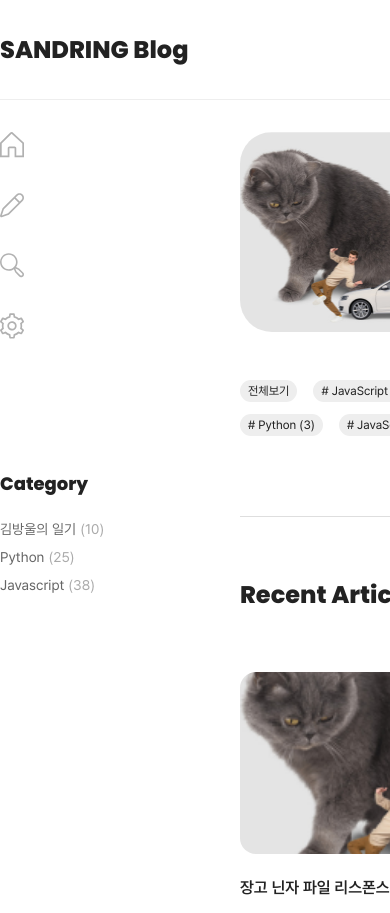
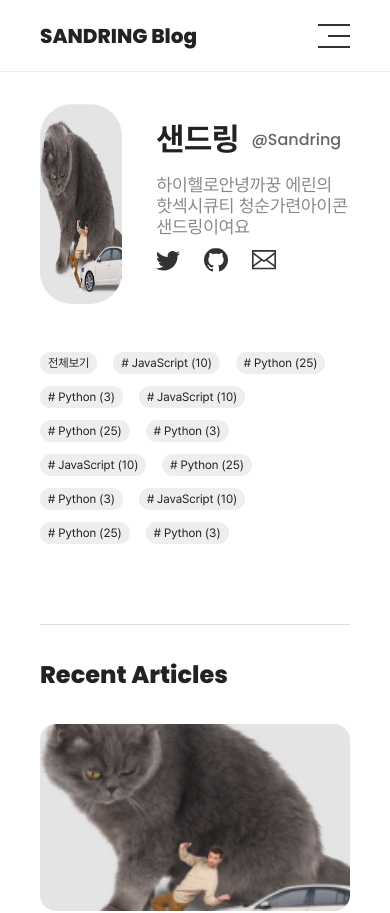
Before and after one commit to Discord-Bangul-e-bot/Blog, a Next.js app: page / in a window 390 px wide. Shown: the top 913 px of the page. Built offline with nearby package versions, Linux system fonts and the light colour scheme.

Commit message:
style: 메인페이지 반응형 레이아웃 적용 중

```diff
--- a/components/common/layout/Header.tsx
+++ b/components/common/layout/Header.tsx
@@ -17,6 +17,11 @@ const Header: React.FC = () => {
               <SUN_24 />
             </Button>
           </div>
+          <button className='Header__menu-button'>
+            <span className='Header__menu-bar'></span>
+            <span className='Header__menu-bar'></span>
+            <span className='Header__menu-bar'></span>
+          </button>
         </div>
       </header>
     </>
--- a/components/common/layout/Sidebar.tsx
+++ b/components/common/layout/Sidebar.tsx
@@ -29,7 +29,7 @@ const SidebarMenu: React.FC = () => {
 
   return (
     <nav className='Sidebar__menu'>
-      <ul>
+      <ul className='Sidebar__menu-list'>
         {menuList.map((el) => {
           return <SidebarMenuItem key={el.text} {...el} />;
         })}
--- a/src/styles/common/mixin.scss
+++ b/src/styles/common/mixin.scss
@@ -9,6 +9,11 @@
 @mixin inner {
   width: $inner-width;
   margin: 0 auto;
+
+  @media (max-width:1200px) {
+    width: 100%;
+    padding: 0 4rem;
+  }
 }
 
 @mixin sound_only {
@@ -18,6 +23,18 @@
   width: 0;
   height: 0;
   overflow: hidden;
+}
+
+@mixin only_pc {
+  @media(max-width: $laptop) {
+    display: none;
+  }
+}
+
+@mixin only_mb {
+  @media(min-width: 1025px) {
+    display: none;
+  }
 }
 
 // PARAM font mixin
--- a/src/styles/common/variable.scss
+++ b/src/styles/common/variable.scss
@@ -2,3 +2,7 @@
 $inner-width: 120rem;
 $header-height: 10rem;
 $footer-height: 12.4rem;
+
+// PARAM screen size
+$laptop: 1024px;
+$tablet: 768px;
--- a/src/styles/components/common/Article.scss
+++ b/src/styles/components/common/Article.scss
@@ -4,6 +4,14 @@
     display: grid;
     grid-template-columns: 1fr 1fr 1fr;
     gap: 8rem 2.8rem;
+
+    @media (max-width: $laptop) {
+      grid-template-columns: 1fr 1fr;
+    }
+
+    @media (max-width: $tablet) {
+      grid-template-columns: 1fr;
+    }
   }
 
   &__thumb {
@@ -12,6 +20,11 @@
     position: relative;
     border-radius: 1.6rem;
     overflow: hidden;
+
+    @media(max-width: $tablet) {
+      height: 48vw;
+      max-height: 32rem;
+    }
   }
 
   &__title {
--- a/src/styles/components/common/Profile.scss
+++ b/src/styles/components/common/Profile.scss
@@ -13,6 +13,11 @@
     @include h1_bold;
     color: $text_05;
     font-size: 4rem;
+    transition: font-size 0.3s;
+
+    @media (max-width: $laptop) {
+      @include h1_bold;
+    }
 
     &-container {
       @include flex(flex-start, center, 1.2rem);
--- a/src/styles/components/common/layout/Footer.scss
+++ b/src/styles/components/common/layout/Footer.scss
@@ -11,6 +11,10 @@
     height: 100%;
     padding-top: 3.2rem;
     border-top: 0.1rem solid $border_02;
+
+    @media (max-width: $laptop) {
+      padding-top: 3.2rem;
+    }
   }
 
   &__copy {
--- a/src/styles/components/common/layout/Header.scss
+++ b/src/styles/components/common/layout/Header.scss
@@ -7,6 +7,11 @@
   top: 0;
   left: 0;
   z-index: 999;
+  transition: height 0.3s;
+
+  @media(max-width: $laptop) {
+    height: 7.2rem;
+  }
 
   &__inner {
     @include inner;
@@ -18,11 +23,18 @@
     @include h2_bold;
     @include poppins;
     color: $text_05;
+    transition: font-size 0.3s;
+
+    @media(max-width: $laptop) {
+      @include h3_bold;
+      @include poppins;
+    }
   }
 
   &__button {
     &-container {
       @include flex(flex-start, center, 2.4rem);
+      @include only_pc;
     }
 
     &-login {
@@ -33,7 +45,39 @@
     &-darkmode {
       @extend .Button--round;
       background: $text_01;
+    }
+  }
 
+  &__menu {
+    &-button {
+      @include only_mb;
+      width: 3.2rem;
+      height: 3.2rem;
+      position: relative;
+      cursor: pointer;
+    }
+
+    &-bar {
+      position: absolute;
+      display: block;
+      width: 100%;
+      height: 0.2rem;
+      background: $text_04;
+      right: 0;
+
+      &:first-child {
+        top: 0.4rem;
+      }
+
+      &:nth-child(2) {
+        width: 70%;
+        top: 50%;
+        transform: translateY(-50%);
+      }
+
+      &:nth-child(3) {
+        bottom: 0.4rem;
+      }
     }
   }
 }
--- a/src/styles/components/common/layout/Page.scss
+++ b/src/styles/components/common/layout/Page.scss
@@ -1,11 +1,26 @@
 .Page {
   min-height: 100vh;
   padding: $header-height 0 $footer-height 0;
+  transition: padding 0.3s;
+
+  @media(max-width: $laptop) {
+    padding-top: 7.2rem;
+  }
 
   &__inner {
     @include inner;
     padding: 3.2rem 0 12.8rem 0;
     display: grid;
     grid-template-columns: auto 96rem;
+
+
+    @media(max-width: 1200px) {
+      padding: 3.2rem 4rem 12.8rem 4rem;
+      grid-template-columns: auto 80rem;
+    }
+
+    @media(max-width: $laptop) {
+      display: block;
+    }
   }
 }
--- a/src/styles/components/common/layout/Sidebar.scss
+++ b/src/styles/components/common/layout/Sidebar.scss
@@ -1,4 +1,6 @@
 .Sidebar {
+  @include only_pc;
+
   &__menu {
     &-item {
       margin-top: 3.2rem;
@@ -12,14 +14,31 @@
       &:hover {
         opacity: 1;
       }
+
+      @media(max-width: $laptop) {
+        margin-top: 0;
+        margin-left: 2.4rem;
+
+        &:first-child {
+          margin-left: 0;
+        }
+      }
     }
 
     &-text {
       @include sound_only;
     }
+
+    &-list {
+      @media(max-width: $laptop) {
+        @include flex(flex-start, center);
+      }
+    }
+
   }
 
   &__category {
     margin-top: 12.8rem;
   }
+
 }
--- a/src/styles/page/Main.scss
+++ b/src/styles/page/Main.scss
@@ -9,6 +9,11 @@
       margin-top: 8rem;
       padding-top: 6rem;
       border-top: 0.1rem solid $border_02;
+      transition: padding 0.3s;
+
+      @media (max-width: $tablet) {
+        padding-top: 3.2rem;
+      }
     }
 
     &-title {
@@ -20,6 +25,11 @@
     &List {
       @extend .ArticleList;
       margin-top: 6rem;
+
+      @media (max-width: $tablet) {
+        margin-top: 3.2rem;
+        transition: margin 0.3s;
+      }
     }
   }
 }
```
